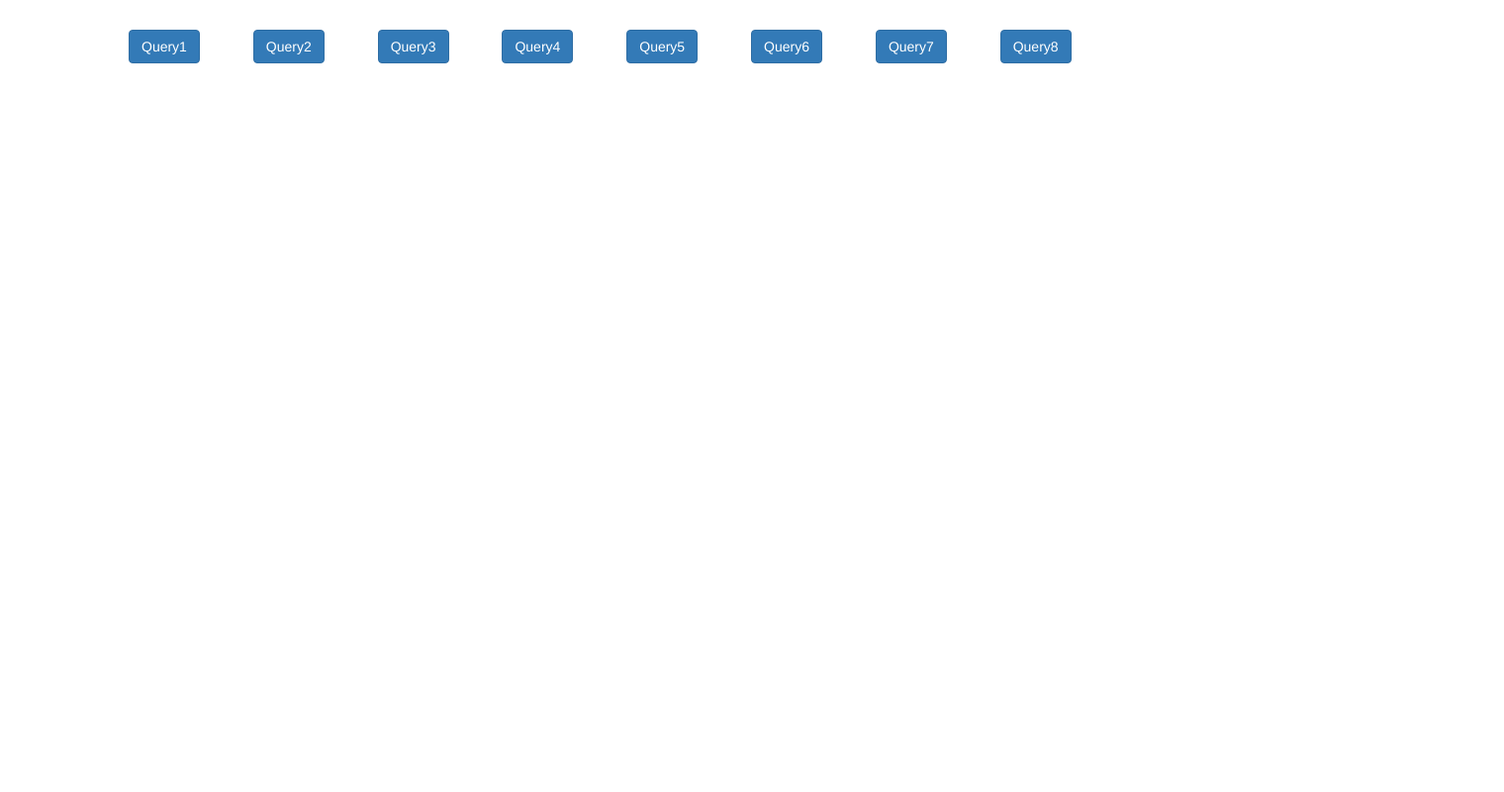
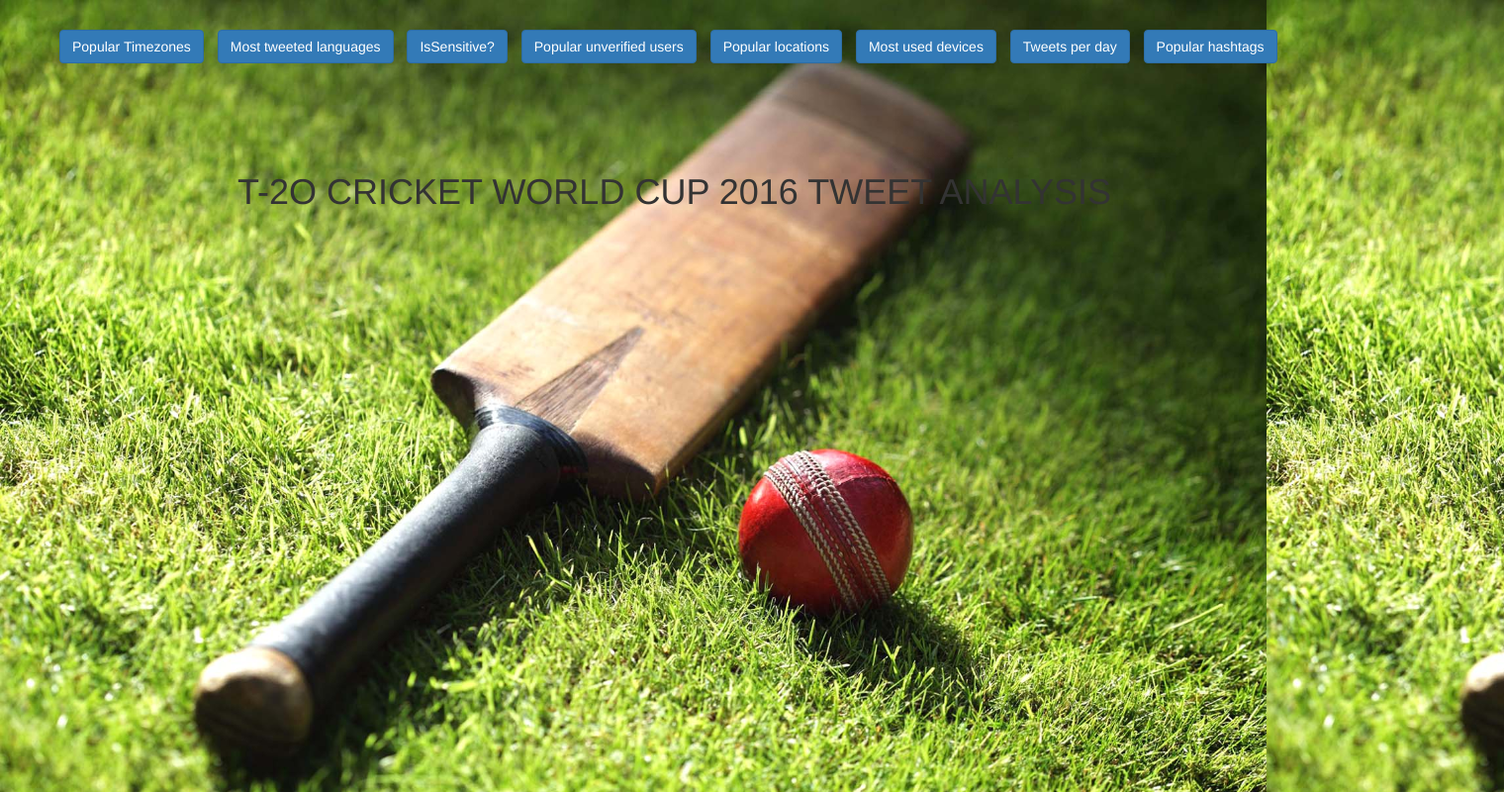
Before and after one commit to praneethiyyapu/Cricket-WC-2016-Visualization, a plain HTML site: page index.html in a window 1280 px wide. Shown: the whole page at 99% size, 1520 px wide, since content can reach past the window. Drawn offline with nearby package versions, Linux system fonts and the light colour scheme.

Commit message:
Committing minor style changes

```diff
--- a/index.html
+++ b/index.html
@@ -16,27 +16,39 @@
 .btn{
 	position:relative;
 	top:30px;
-	left:130px;
-	margin-right:50px;
+	left:60px;
+	margin-right:10px
 }
 body {
     background-image: url(cricket.jpg);
     background-position: center top;
     background-size: 100% auto;
 }
+#textdiv{
+	position:relative;
+	left:240px;
+	font-weight:bold;
+	color:#333333;
+}
+
 
 </style>
 <link rel="stylesheet" href="https://maxcdn.bootstrapcdn.com/bootstrap/3.3.6/css/bootstrap.min.css" integrity="sha384-1q8mTJOASx8j1Au+a5WDVnPi2lkFfwwEAa8hDDdjZlpLegxhjVME1fgjWPGmkzs7" crossorigin="anonymous">
 <body>
 <div>
-<a href="query1.html"><button type="button" class="btn btn-primary">Query1</button></a>
-<a href="query2.html"><button type="button" class="btn btn-primary">Query2</button></a>
-<a href="query3.html"><button type="button" class="btn btn-primary">Query3</button></a>
-<a href="query4.html"><button type="button" class="btn btn-primary">Query4</button></a>
-<a href="query5.html"><button type="button" class="btn btn-primary">Query5</button></a>
-<a href="query6.html"><button type="button" class="btn btn-primary">Query6</button></a>
-	<a href="query7.html"><button type="button" class="btn btn-primary">Query7</button></a>
-	<a href="query8.html"><button type="button" class="btn btn-primary">Query8</button></a>
+<a href="query1.html"><button type="button" class="btn btn-primary">Popular Timezones</button></a>
+<a href="query2.html"><button type="button" class="btn btn-primary">Most tweeted languages</button></a>
+<a href="query3.html"><button type="button" class="btn btn-primary">IsSensitive?</button></a>
+<a href="query4.html"><button type="button" class="btn btn-primary">Popular unverified users</button></a>
+<a href="query5.html"><button type="button" class="btn btn-primary">Popular locations</button></a>
+<a href="query6.html"><button type="button" class="btn btn-primary">Most used devices</button></a>
+	<a href="query7.html"><button type="button" class="btn btn-primary">Tweets per day</button></a>
+	<a href="query8.html"><button type="button" class="btn btn-primary">Popular hashtags</button></a>
 <br><br><br><br><br><br><br>
 
 	</div>
+<div id="textdiv">
+<h1>
+T-2O CRICKET WORLD CUP 2016 TWEET ANALYSIS
+</h1>
+</div>
```
Also changed, not shown: query1.html (+11 -11 lines), query2.html (+17 -17 lines), query3.html (+11 -11 lines), query4.html (+11 -11 lines), query5.html (+13 -13 lines), query6.html (+11 -11 lines), query7.html (+17 -17 lines), query8.html (+11 -11 lines), cricket.jpg (added).
